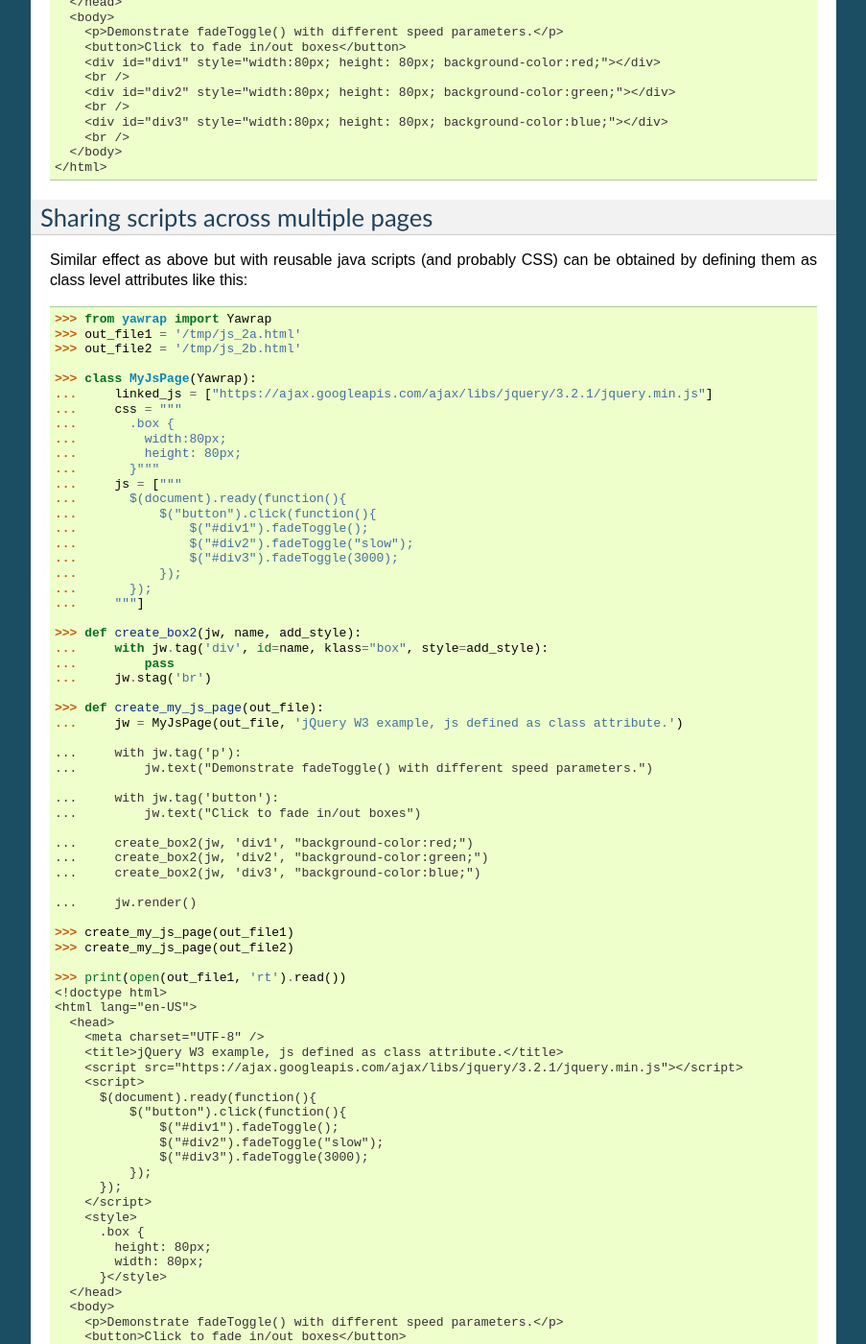
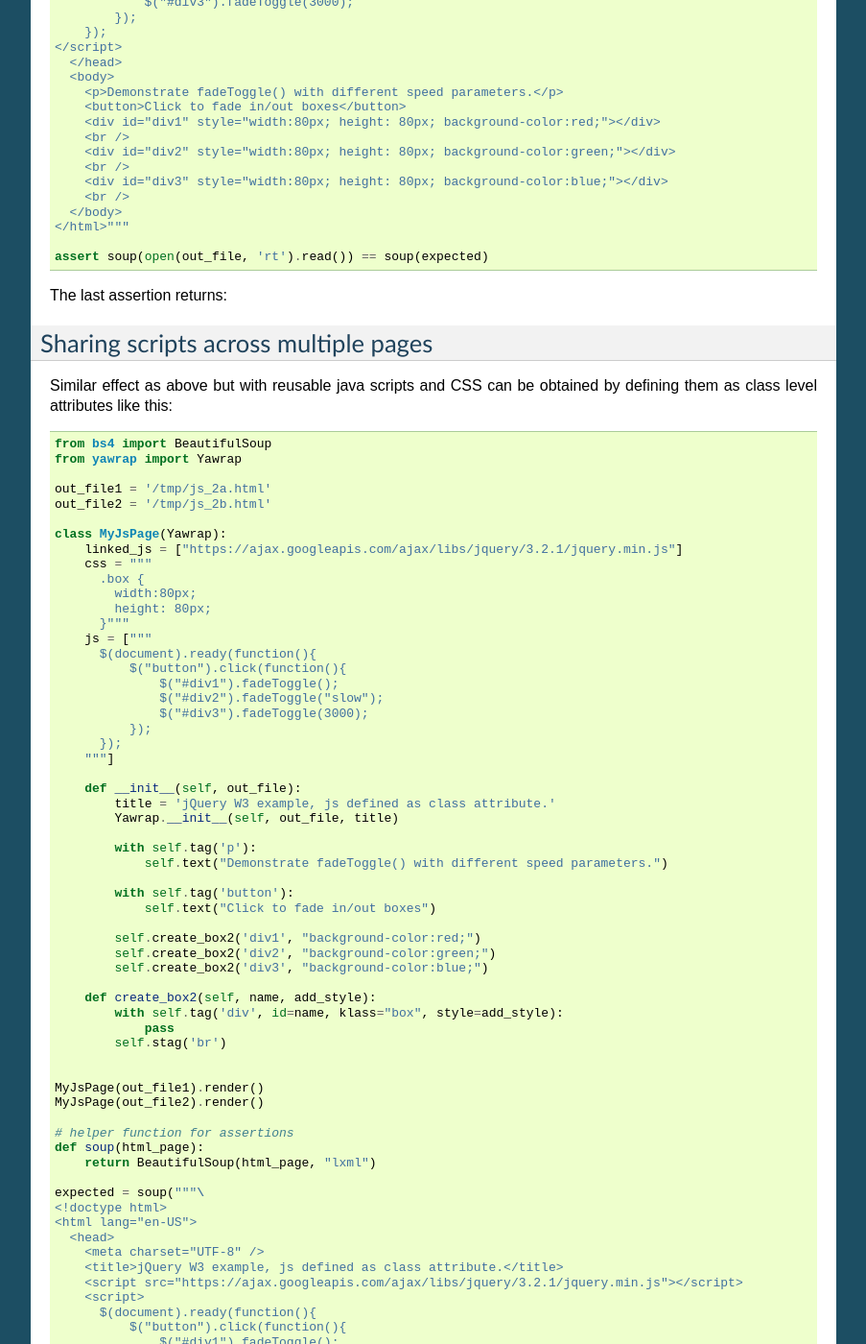
Before and after one commit to kamichal/yarap, a Sphinx documentation site: the page built from docs/source/js_support.rst, in a window 1280 px wide and 1400 px high, scrolled down 1276 px. Shown: the whole window at 96% size, without its empty margins (198-1101 px from the left). Built offline with Sphinx 7.4.7, drawn with Linux system fonts in a browser that asks for light colours; some of the changed text lies outside the part shown.

Commit message:
work ongoing

```diff
--- a/docs/source/js_support.rst
+++ b/docs/source/js_support.rst
@@ -35,42 +35,46 @@ Using jQuery
 Simple example detailing how to create simple W3-jQuery example from
 https://www.w3schools.com/jquery/tryit.asp?filename=tryjquery_fadetoggle
 
-.. doctest::
+.. testcode::
 
-    >>> from yawrap import Yawrap
-    >>> out_file = '/tmp/js_1.html'
+    from bs4 import BeautifulSoup
 
-    >>> jw = Yawrap(out_file, 'jQuery W3 example.')
-    >>> jw.link_external_js_file("https://ajax.googleapis.com/ajax/libs/jquery/3.2.1/jquery.min.js")  # source jQuery
-    >>> jw.add_js("""
-    ...     $(document).ready(function(){
-    ...         $("button").click(function(){
-    ...             $("#div1").fadeToggle();
-    ...             $("#div2").fadeToggle("slow");
-    ...             $("#div3").fadeToggle(3000);
-    ...         });
-    ...     });
-    ... """)
+    def soup(html_page):   # helper function for later assertions
+        return BeautifulSoup(html_page, "lxml")
 
-    >>> with jw.tag('p'):
-    ...     jw.text("Demonstrate fadeToggle() with different speed parameters.")
+    from yawrap import Yawrap
+    out_file = '/tmp/js_1.html'
 
-    >>> with jw.tag('button'):
-    ...     jw.text("Click to fade in/out boxes")
+    jw = Yawrap(out_file, 'jQuery W3 example.')
+    jw.link_external_js_file("https://ajax.googleapis.com/ajax/libs/jquery/3.2.1/jquery.min.js")  # source jQuery
+    jw.add_js("""
+        $(document).ready(function(){
+            $("button").click(function(){
+                $("#div1").fadeToggle();
+                $("#div2").fadeToggle("slow");
+                $("#div3").fadeToggle(3000);
+            });
+        });
+    """)
 
-    >>> # helper function
-    >>> def create_box(name, add_style):
-    ...     with jw.tag('div', id=name, style="width:80px; height: 80px; " + add_style):
-    ...         pass
-    ...     jw.stag('br')
+    with jw.tag('p'):
+        jw.text("Demonstrate fadeToggle() with different speed parameters.")
 
-    >>> create_box('div1', "background-color:red;")
-    >>> create_box('div2', "background-color:green;")
-    >>> create_box('div3', "background-color:blue;")
+    with jw.tag('button'):
+        jw.text("Click to fade in/out boxes")
 
-    >>> jw.render()
+    # helper function
+    def create_box(name, add_style):
+        with jw.tag('div', id=name, style="width:80px; height: 80px; " + add_style):
+            pass
+        jw.stag('br')
 
-    >>> print(open(out_file, 'rt').read())  # doctest: +SKIP
+    create_box('div1', "background-color:red;")
+    create_box('div2', "background-color:green;")
+    create_box('div3', "background-color:blue;")
+
+    jw.render()
+    expected = """\
     <!doctype html>
     <html lang="en-US">
       <head>
@@ -97,62 +101,72 @@ https://www.w3schools.com/jquery/tryit.asp?filename=tryjquery_fadetoggle
         <div id="div3" style="width:80px; height: 80px; background-color:blue;"></div>
         <br />
       </body>
-    </html>
+    </html>"""
+
+    assert soup(open(out_file, 'rt').read()) == soup(expected)
+
+The last assertion returns:
 
 
 Sharing scripts across multiple pages
 -------------------------------------
 
-Similar effect as above but with reusable java scripts (and probably CSS) can be obtained by defining them
+Similar effect as above but with reusable java scripts and CSS can be obtained by defining them
 as class level attributes like this:
 
-.. doctest::
+.. testcode::
 
-    >>> from yawrap import Yawrap
-    >>> out_file1 = '/tmp/js_2a.html'
-    >>> out_file2 = '/tmp/js_2b.html'
+    from bs4 import BeautifulSoup
+    from yawrap import Yawrap
 
-    >>> class MyJsPage(Yawrap):
-    ...     linked_js = ["https://ajax.googleapis.com/ajax/libs/jquery/3.2.1/jquery.min.js"]
-    ...     css = """
-    ...       .box {
-    ...         width:80px;
-    ...         height: 80px;
-    ...       }"""
-    ...     js = ["""
-    ...       $(document).ready(function(){
-    ...           $("button").click(function(){
-    ...               $("#div1").fadeToggle();
-    ...               $("#div2").fadeToggle("slow");
-    ...               $("#div3").fadeToggle(3000);
-    ...           });
-    ...       });
-    ...     """]
+    out_file1 = '/tmp/js_2a.html'
+    out_file2 = '/tmp/js_2b.html'
 
-    >>> def create_box2(jw, name, add_style):
-    ...     with jw.tag('div', id=name, klass="box", style=add_style):
-    ...         pass
-    ...     jw.stag('br')
+    class MyJsPage(Yawrap):
+        linked_js = ["https://ajax.googleapis.com/ajax/libs/jquery/3.2.1/jquery.min.js"]
+        css = """
+          .box {
+            width:80px;
+            height: 80px;
+          }"""
+        js = ["""
+          $(document).ready(function(){
+              $("button").click(function(){
+                  $("#div1").fadeToggle();
+                  $("#div2").fadeToggle("slow");
+                  $("#div3").fadeToggle(3000);
+              });
+          });
+        """]
 
-    >>> def create_my_js_page(out_file):
-    ...     jw = MyJsPage(out_file, 'jQuery W3 example, js defined as class attribute.')
+        def __init__(self, out_file):
+            title = 'jQuery W3 example, js defined as class attribute.'
+            Yawrap.__init__(self, out_file, title)
 
-    ...     with jw.tag('p'):
-    ...         jw.text("Demonstrate fadeToggle() with different speed parameters.")
+            with self.tag('p'):
+                self.text("Demonstrate fadeToggle() with different speed parameters.")
 
-    ...     with jw.tag('button'):
-    ...         jw.text("Click to fade in/out boxes")
+            with self.tag('button'):
+                self.text("Click to fade in/out boxes")
 
-    ...     create_box2(jw, 'div1', "background-color:red;")
-    ...     create_box2(jw, 'div2', "background-color:green;")
-    ...     create_box2(jw, 'div3', "background-color:blue;")
+            self.create_box2('div1', "background-color:red;")
+            self.create_box2('div2', "background-color:green;")
+            self.create_box2('div3', "background-color:blue;")
 
-    ...     jw.render()
+        def create_box2(self, name, add_style):
+            with self.tag('div', id=name, klass="box", style=add_style):
+                pass
+            self.stag('br')
 
-    >>> create_my_js_page(out_file1)
-    >>> create_my_js_page(out_file2)
 
-    >>> print(open(out_file1, 'rt').read())   # doctest: +SKIP
+    MyJsPage(out_file1).render()
+    MyJsPage(out_file2).render()
+
+    # helper function for assertions
+    def soup(html_page):
+        return BeautifulSoup(html_page, "lxml")
+
+    expected = soup("""\
     <!doctype html>
     <html lang="en-US">
       <head>
@@ -177,11 +191,22 @@ as class level attributes like this:
       <body>
         <p>Demonstrate fadeToggle() with different speed parameters.</p>
         <button>Click to fade in/out boxes</button>
-        <div id="div1" style="background-color:red;" class="box"></div>
+        <div style="background-color:red;" id="div1" class="box"></div>
         <br />
-        <div id="div2" style="background-color:green;" class="box"></div>
+        <div style="background-color:green;" id="div2" class="box"></div>
         <br />
-        <div id="div3" style="background-color:blue;" class="box"></div>
+        <div style="background-color:blue;" id="div3" class="box"></div>
         <br />
       </body>
-    </html>
+    </html>""")
+
+
+    print(soup(open(out_file1, 'rt').read()) == expected,
+          soup(open(out_file2, 'rt').read()) == expected)
+
+.. testoutput::
+
+   (True, True)
+
+Such a overloading of class attributes is useful using ``Navrap`` class. Some of its methods creates sub-pages
+being an instances of parent class, giving them the same JS and CSS.
```
Also changed, not shown: 3 other files.
